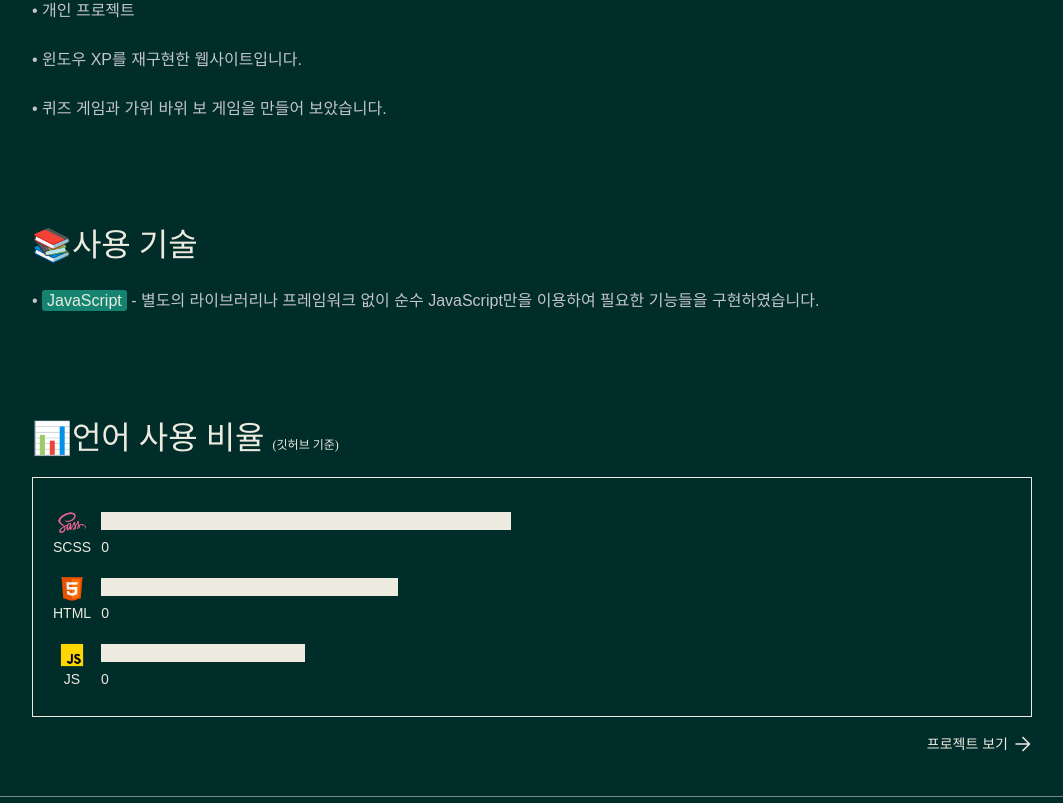
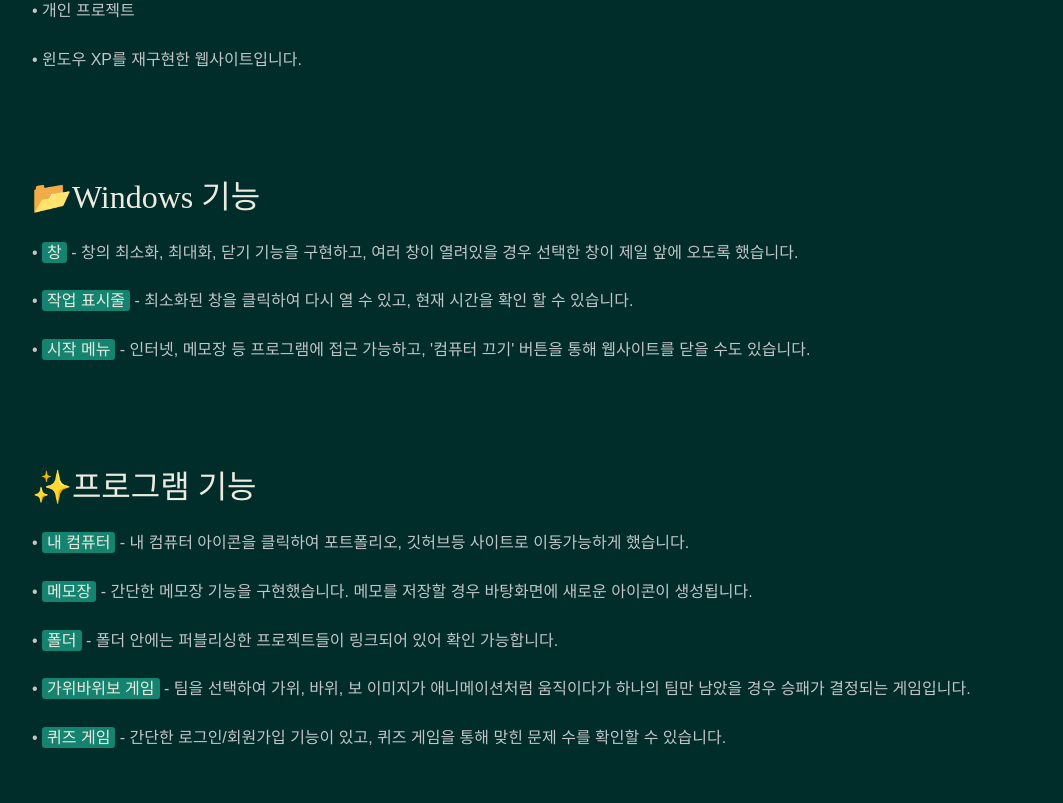
Before and after one commit to jaeyeong97/portfolio, a React (Create React App) app: page /windows-xp in a window 1280 px wide. Shown: the part 917-1720 px from the top of the page, without its empty margins (108-1171 px from the left). Built offline with nearby package versions, Linux system fonts and the light colour scheme; a web font is replaced by a local one.

Commit message:
windows explanation added

```diff
--- a/src/components/projectPages/Windows.js
+++ b/src/components/projectPages/Windows.js
@@ -82,20 +82,58 @@
         <div className="explain">
           <div>• 개인 프로젝트</div>
           <div>• 윈도우 XP를 재구현한 웹사이트입니다.</div>
-          <div>• 퀴즈 게임과 가위 바위 보 게임을 만들어 보았습니다.</div>
+        </div>
+      </section>
+      <section>
+        <h3 className="ex_title">📂Windows 기능</h3>
+        <div className="summary_txt">
+          <div className="explain">
+            <div>• <span className="cem">창</span> - 창의 최소화, 최대화, 닫기 기능을 구현하고, 여러 창이 열려있을 경우 선택한 창이 제일 앞에 오도록 했습니다.</div>
+            <div>• <span className="cem">작업 표시줄</span> - 최소화된 창을 클릭하여 다시 열 수 있고, 현재 시간을 확인 할 수 있습니다.</div>
+            <div>• <span className="cem">시작 메뉴</span> - 인터넷, 메모장 등 프로그램에 접근 가능하고, '컴퓨터 끄기' 버튼을 통해 웹사이트를 닫을 수도 있습니다.</div>
+          </div>
+        </div>
+      </section>
+      <section>
+        <h3 className="ex_title">✨프로그램 기능</h3>
+        <div className="summary_txt">
+          <div className="explain">
+            <div>• <span className="cem">내 컴퓨터</span> - 내 컴퓨터 아이콘을 클릭하여 포트폴리오, 깃허브등 사이트로 이동가능하게 했습니다.</div>
+            <div>• <span className="cem">메모장</span> - 간단한 메모장 기능을 구현했습니다. 메모를 저장할 경우 바탕화면에 새로운 아이콘이 생성됩니다.</div>
+            <div>• <span className="cem">폴더</span> - 폴더 안에는 퍼블리싱한 프로젝트들이 링크되어 있어 확인 가능합니다.</div>
+            <div>• <span className="cem">가위바위보 게임</span> - 팀을 선택하여 가위, 바위, 보 이미지가 애니메이션처럼 움직이다가 하나의 팀만 남았을 경우 승패가 결정되는 게임입니다.</div>
+            <div>• <span className="cem">퀴즈 게임</span> - 간단한 로그인/회원가입 기능이 있고, 퀴즈 게임을 통해 맞힌 문제 수를 확인할 수 있습니다.</div>
+          </div>
         </div>
       </section>
       <section>
         <h3 className="ex_title">📚사용 기술</h3>
         <div className="summary_txt">
           <div className="explain">
-            <div>• <span className="cem">JavaScript</span> - 별도의 라이브러리나 프레임워크 없이 순수 JavaScript만을 이용하여 필요한 기능들을 구현하였습니다.</div>
+            <div>• <span className="cem">JavaScript</span> - 스타일링과 레이아웃 구성을 제외하고 별도의 라이브러리나 프레임워크 없이 순수 JavaScript만을 이용하여 기능을 구현했습니다.</div>
           </div>
         </div>
       </section>
       <section className="section_bar">
         <h3 className="ex_title">📊언어 사용 비율 <span>(깃허브 기준)</span></h3>
         <div className="language_wrap">
+          <div className="language">
+            <div className="txt_wrap">
+              <div className="html_icon icon"></div>
+              <div className="html txt">HTML</div>
+            </div>
+            <div className="html_percent_wrap">
+              <div className="windows_html_percent_bar bar"></div>
+              <div className="windows_html_percent_txt">
+                <AnimatedCountUp
+                  start={0}
+                  end={36.3}
+                  duration={2.5}
+                  decimal={1}
+                />
+              </div>
+            </div>
+          </div>
           <div className="language">
             <div className="txt_wrap">
               <div className="scss_icon icon"></div>
@@ -106,24 +144,7 @@
               <div className="windows_css_percent_txt">
                 <AnimatedCountUp
                   start={0}
-                  end={45}
-                  duration={2.5}
-                  decimal={1}
-                />
-              </div>
-            </div>
-          </div>
-          <div className="language">
-            <div className="txt_wrap">
-              <div className="html_icon icon"></div>
-              <div className="html txt">HTML</div>
-            </div>
-            <div className="html_percent_wrap">
-              <div className="windows_html_percent_bar bar"></div>
-              <div className="windows_html_percent_txt">
-                <AnimatedCountUp
-                  start={0}
-                  end={32.6}
+                  end={33.8}
                   duration={2.5}
                   decimal={1}
                 />
@@ -140,7 +161,7 @@
               <div className="windows_js_percent_bar">
                 <AnimatedCountUp
                   start={0}
-                  end={22.4}
+                  end={29.9}
                   duration={2.5}
                   decimal={1}
                 />
--- a/src/styles/ProjectCommon.css
+++ b/src/styles/ProjectCommon.css
@@ -84,7 +84,7 @@
     width: 0%;
   }
   100% {
-    width: 32.6%;
+    width: 36.3%;
   }
 }
 @keyframes windows_css_percent {
@@ -92,7 +92,7 @@
     width: 0%;
   }
   100% {
-    width: 45%;
+    width: 33.8%;
   }
 }
 @keyframes windows_js_percent {
@@ -100,7 +100,7 @@
     width: 0%;
   }
   100% {
-    width: 22.4%;
+    width: 29.9%;
   }
 }
 @keyframes bbq_html_percent {
```
